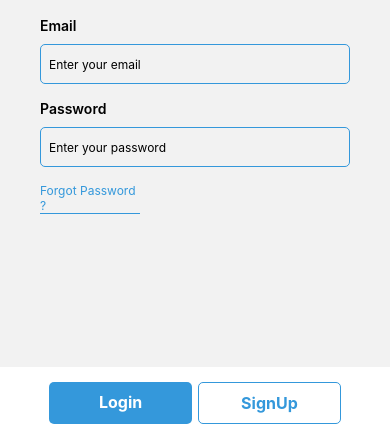
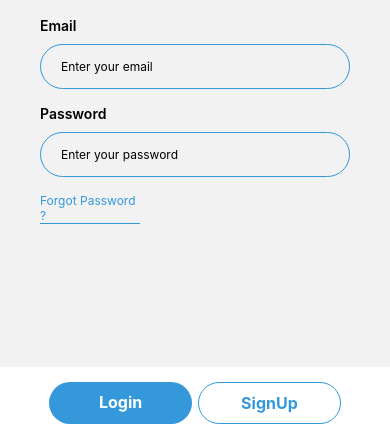
Before and after one commit to thesaty4/DairyMSMobileApp, a React Native app: screen / in a window 390 px wide. Shown: the part 405-841 px from the top of the page. Built offline with nearby package versions, Linux system fonts and the light colour scheme.

Commit message:
button and input shape change

```diff
--- a/src/shared/components/form/CustomButton.tsx
+++ b/src/shared/components/form/CustomButton.tsx
@@ -48,7 +48,7 @@ const CustomButton: React.FC<CustomButtonProps> = ({
 const styles = StyleSheet.create({
   button: {
     padding: 10,
-    borderRadius: 5,
+    borderRadius: 50,
     alignItems: 'center',
     backgroundColor: appColors.primary,
     marginVertical: 10,
--- a/src/shared/components/form/CustomInput.tsx
+++ b/src/shared/components/form/CustomInput.tsx
@@ -88,11 +88,11 @@ export const styles = StyleSheet.create({
     fontWeight: '600',
   },
   input: {
-    height: 40,
+    height: 45,
     borderColor: appColors.primary,
     borderWidth: 1,
-    paddingHorizontal: 8,
-    borderRadius: 5,
+    paddingHorizontal: 20,
+    borderRadius: 50,
     fontSize: 12,
   },
   errorInput: {
```
